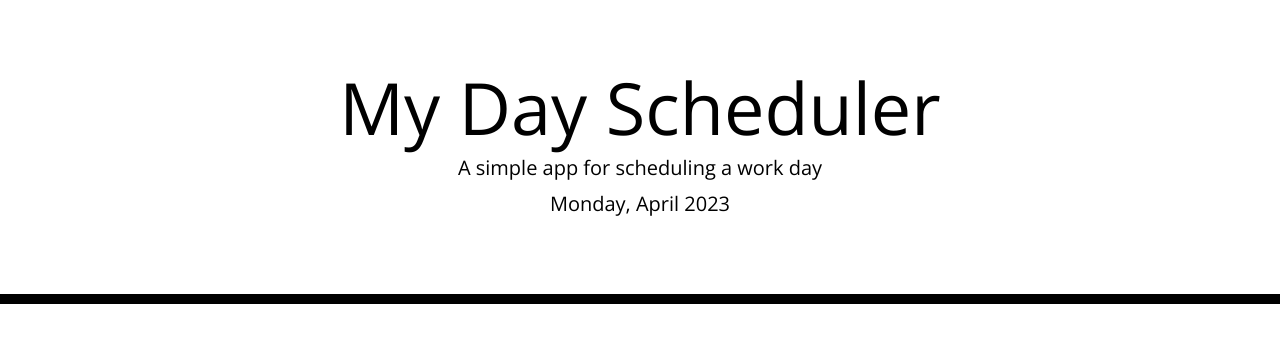
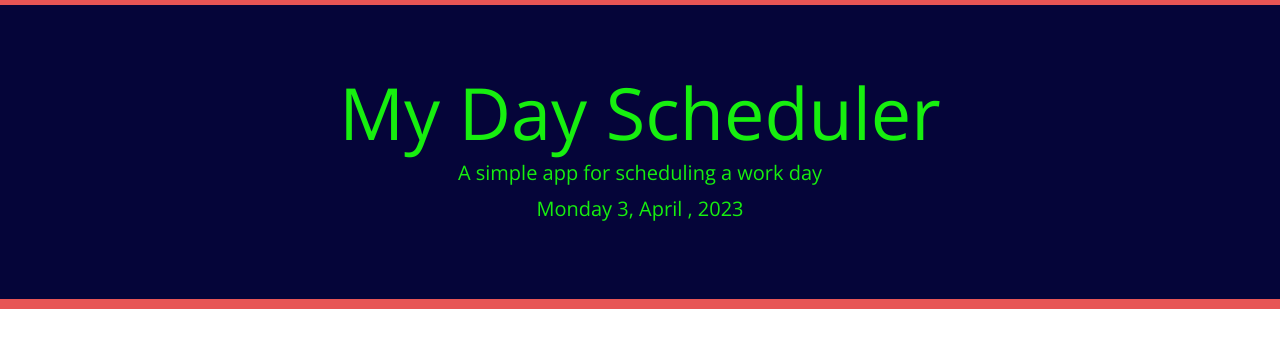
Before and after one commit to codesleeps/myDayPlannerApp, a plain HTML site: page index.html in a window 1280 px wide. Drawn offline with nearby package versions, Linux system fonts and the light colour scheme.

Commit message:
added a little css styling

```diff
--- a/assets/css/style.css
+++ b/assets/css/style.css
@@ -15,10 +15,11 @@ textarea {
 
 .jumbotron {
   text-align: center;
-  background-color: transparent;
-  color: black;
+  background-color: rgb(5, 5, 57);
+  color: rgb(23, 239, 15);
   border-radius: 0;
-  border-bottom: 10px solid black;
+  border-bottom: 10px solid rgb(231, 85, 85);
+  border-top: 5px solid rgb(231, 85, 85);
 }
 
 .description {
--- a/assets/js/app.js
+++ b/assets/js/app.js
@@ -1,5 +1,5 @@
 // Add the current day month year to top of page
-$('#currentDay').text(moment().format('dddd, MMMM 2023'));
+$('#currentDay').text(moment().format('dddd 3, MMMM , 2023'));
 
 //Make an array for work hours 9am - 5pm
 const workHours = ['9AM', '10AM', '11AM', '12PM', '1PM', '2PM', '3PM', '4PM', '5PM'];
```
